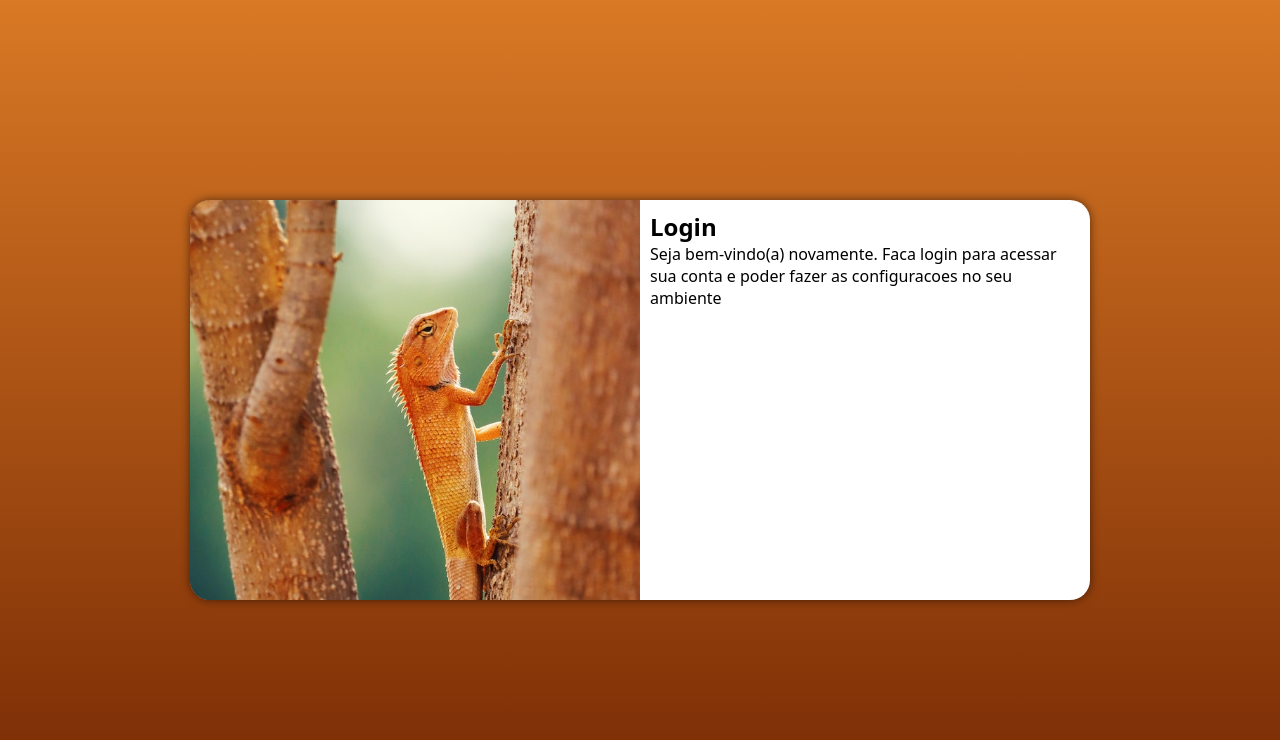
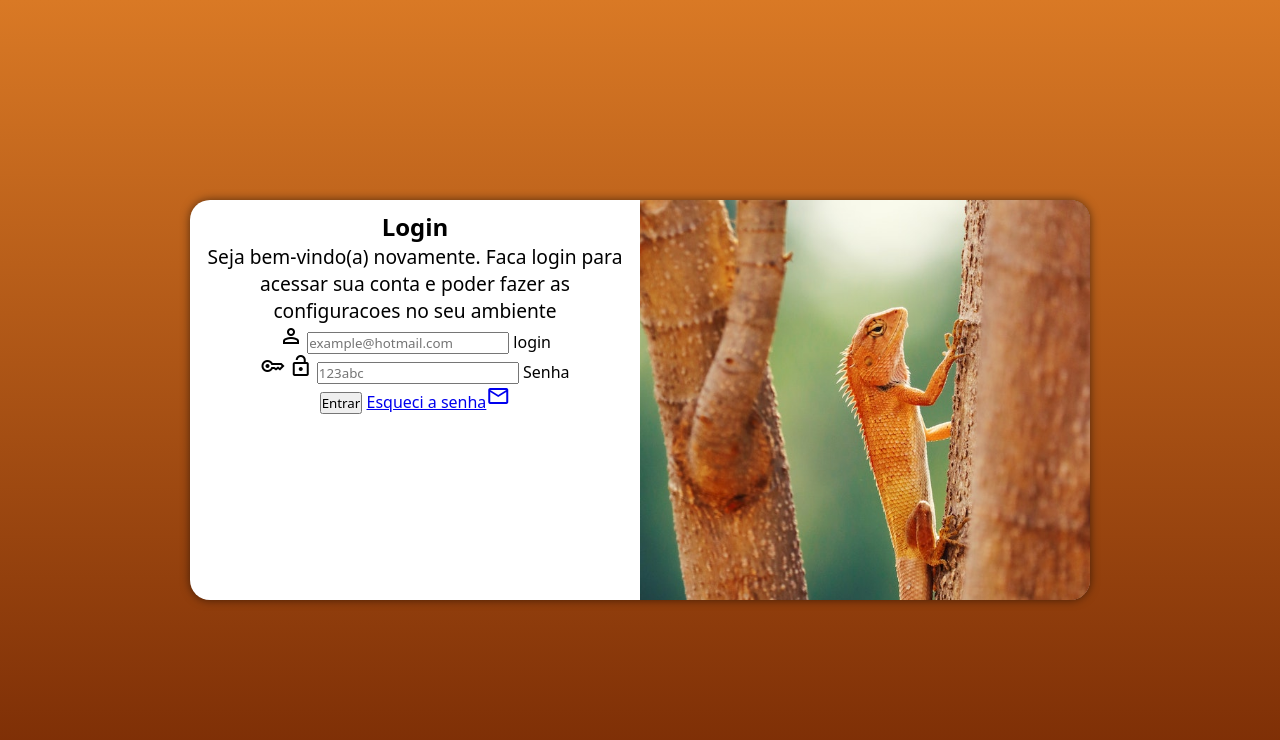
Before and after one commit to Cozacs/projeto-login, a plain HTML site: page index.html in a window 1280 px wide. Drawn offline with nearby package versions, Linux system fonts and the light colour scheme.

Commit message:
formulario

```diff
--- a/estilos/media-query.css
+++ b/estilos/media-query.css
@@ -25,13 +25,21 @@
     }
 
     section#login > div#imagem {
-        float: left;
+        float: right;
         width: 50%;
         height: 100%;
     }
 
     section#login > div#formulario {
-        float: right;
+        float: left;
         width: 50%;
     }
+
+    div#formulario > h1 {
+        font-size: 1.5em;
+    }
+
+    div#formulario > p {
+        font-size: 1.2em;
+    }
 }
--- a/estilos/padrao.css
+++ b/estilos/padrao.css
@@ -63,3 +63,12 @@ section#login div#formulario {
     display: block;
     padding: 10px;
 }
+
+div#formulario {
+    text-align: center;
+    margin-bottom: 10px;
+}
+
+div#formulario > p {
+    font-size: 0.8em;
+}
--- a/index.html
+++ b/index.html
@@ -3,6 +3,7 @@
 <head>
     <meta charset="UTF-8">
     <meta name="viewport" content="width=device-width, initial-scale=1.0">
+    <link href="https://fonts.googleapis.com/css2?family=Material+Symbols+Outlined" rel="stylesheet" />
     <link rel="stylesheet" href="estilos/padrao.css">
     <link rel="stylesheet" href="estilos/media-query.css">
     <title>Conecte-se</title>
@@ -17,7 +18,19 @@
                 <h1>Login</h1>
                 <p>Seja bem-vindo(a) novamente. Faca login para acessar sua conta e poder fazer as configuracoes no seu ambiente</p>
                 <form action="login.php" method="post" autocomplete="on" >
-
+                    <div class="campo">
+                        <span class="material-symbols-outlined">person</span>
+                        <input type="email" name="login" id="ilogin" placeholder="example@hotmail.com" autocomplete="email" required>
+                        <label for="ilogin">login</label>
+                    </div>
+                    <div class="campo">
+                        <span class="material-symbols-outlined">key</span>
+                        <span class="material-symbols-outlined">lock_open</span>
+                        <input type="password" name="senha" id="isenha" placeholder="123abc" autocomplete="current-password" required minlength="4">
+                        <label for="isenha">Senha</label>
+                    </div>
+                    <input type="submit" value="Entrar">
+                    <a href="#">Esqueci a senha<span class="material-symbols-outlined">mail</span></a>
                 </form>
             </div>
         </section>
```
